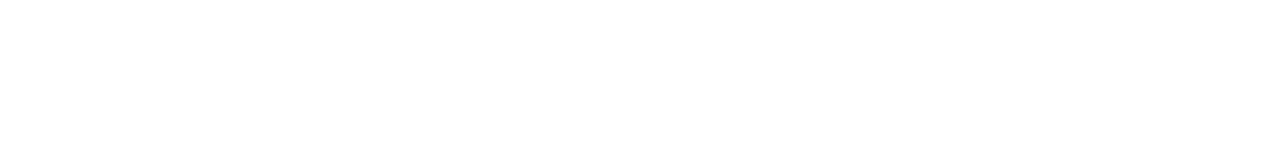
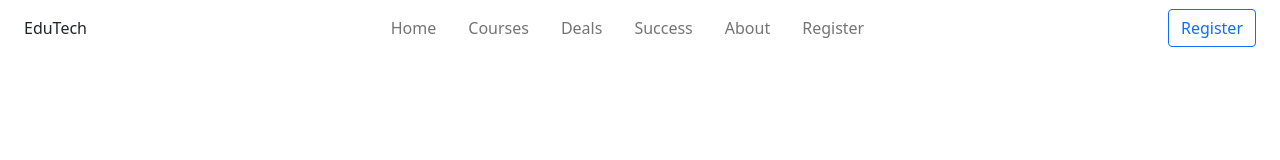
Before and after one commit to FaizusSalekin/Third-assignment, a plain HTML site: page index.html in a window 1280 px wide. Drawn offline with nearby package versions, Linux system fonts and the light colour scheme.

Commit message:
added navbar

```diff
--- a/index.html
+++ b/index.html
@@ -5,11 +5,51 @@
     <meta charset="UTF-8">
     <meta http-equiv="X-UA-Compatible" content="IE=edge">
     <meta name="viewport" content="width=device-width, initial-scale=1.0">
+    <link href="https://cdn.jsdelivr.net/npm/bootstrap@5.0.2/dist/css/bootstrap.min.css" rel="stylesheet"
+        integrity="sha384-EVSTQN3/azprG1Anm3QDgpJLIm9Nao0Yz1ztcQTwFspd3yD65VohhpuuCOmLASjC" crossorigin="anonymous">
     <title>EdTech</title>
 </head>
 
 <body>
+    <header class="container-fluid">
+        <nav class="navbar navbar-expand-lg navbar-light ">
+            <div class="container-fluid">
+                <span>EduTech</span>
+                <button class="navbar-toggler" type="button" data-bs-toggle="collapse"
+                    data-bs-target="#navbarTogglerDemo01" aria-controls="navbarTogglerDemo01" aria-expanded="false"
+                    aria-label="Toggle navigation">
+                    <span class="navbar-toggler-icon"></span>
+                </button>
+                <div class="justify-content-center  collapse navbar-collapse" id="navbarTogglerDemo01">
+                    <ul class="navbar-nav ">
+                        <li class="nav-item mx-2">
+                            <a class="nav-link" href="#">Home</a>
+                        </li>
+                        <li class="nav-item  mx-2">
+                            <a class="nav-link" href="#">Courses</a>
+                        </li>
+                        <li class="nav-item  mx-2">
+                            <a class="nav-link" href="#">Deals</a>
+                        </li>
+                        <li class="nav-item  mx-2">
+                            <a class="nav-link" href="#">Success</a>
+                        </li>
+                        <li class="nav-item  mx-2">
+                            <a class="nav-link" href="#">About</a>
+                        </li>
+                        <li class="nav-item  mx-2">
+                            <a class="nav-link" href="#">Register</a>
+                        </li>
+                    </ul>
+                </div>
+                <button type="button" class="btn btn-outline-primary">Register</button>
+            </div>
+        </nav>
+    </header>
 
+    <script src="https://cdn.jsdelivr.net/npm/bootstrap@5.0.2/dist/js/bootstrap.bundle.min.js"
+        integrity="sha384-MrcW6ZMFYlzcLA8Nl+NtUVF0sA7MsXsP1UyJoMp4YLEuNSfAP+JcXn/tWtIaxVXM"
+        crossorigin="anonymous"></script>
 </body>
 
 </html>
```
